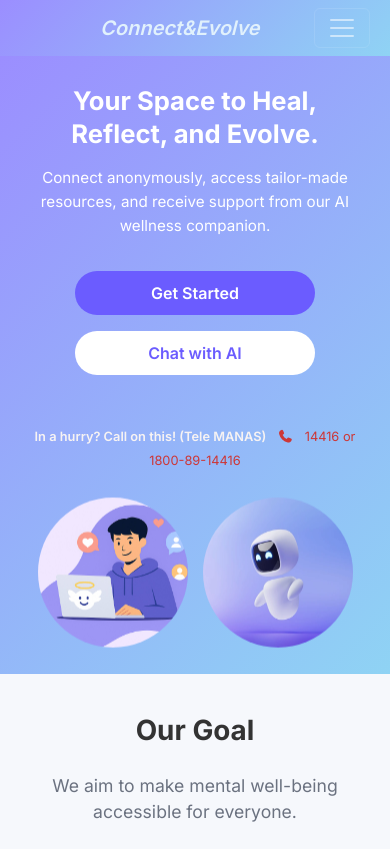
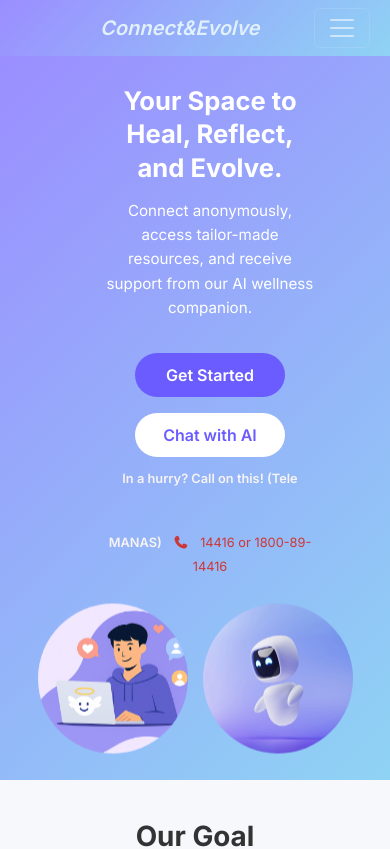
Before and after one commit to ali-0507/Digital_Mental_Health_platform, a React (Vite) app in the folder frontend/: page / in a window 390 px wide. Shown: the top 849 px of the page. Built offline with nearby package versions, Linux system fonts and the light colour scheme; no server answers.

Commit message:
screening and home correction done

```diff
--- a/frontend/src/landing_page/pages/Home.css
+++ b/frontend/src/landing_page/pages/Home.css
@@ -1,33 +1,38 @@
  /* ===== HERO ===== */
 
 .hero {
-  display: flex;
-  align-items:start;
-  justify-content: space-around;
+  display: flex !important;
+  align-items:start !important;
+  justify-content: space-around !important;
   padding: 30px 30px !important;
   background: linear-gradient(135deg, #9b8eff 0%, #8fd3f4 100%);
   color: #ffff;
-  margin:0;
-  padding-top: 100px;
+  margin:0 !important;
+  padding-top: 100px ;
 }
 
 .hero-content {
-  padding:1rem;
-  max-width: 40%;
+  padding: 2.5rem;
+  max-width: 50%;
   min-width: 300px;
+  margin-right: 8rem;
+}
+.images-wrapper{
+  display:flex;
+  flex-direction: row;
 }
 .img-area{
   margin-left:-5rem;
   width:13rem;
   height:13rem;
-  display:flex;
+
 }
 .img-area2{
-  margin-top:5rem;
-  margin-left:-4rem;
+  margin-top:9rem;
+  margin-left:4rem;
   width:13rem;
   height:13rem;
-  display:flex;
+
 }
 .images{
   border-radius:50%;
@@ -309,40 +314,41 @@ transform: translateY(-6px);
   .hero {
     flex-direction: column;
     text-align: center;
-    padding: 20px 15px !important;
-    margin: 0 !important;
-    padding-top: 40px !important;
+    padding: 20px 15px ;
+    margin: 0 ;
+    padding-top: 40px ;
     gap: 25px;
   }
 
   .hero-content {
-    max-width: 100% !important;
-    min-width: 230px !important;
-    padding: 0.5rem !important;
+    max-width: 100% ;
+    min-width: 230px ;
+    padding: 0.5rem;
+    margin-left: 5rem;
   }
 
   .hero-content h1 {
-    font-size: 1.6rem !important;
+    font-size: 1.6rem ;
     line-height: 1.3;
   }
 
   .hero-content p {
-    font-size: 0.95rem !important;
+    font-size: 0.95rem ;
   }
 
   .hero-buttons .btn-primary,
   .hero-buttons .btn-secondary {
-    width: 70% !important;
-    margin: 8px 0 !important;
-    padding: 10px 10px !important;
+    width: 70% ;
+    margin: 8px 0 ;
+    padding: 10px 10px ;
     font-size: 1rem;
   }
 
   /* Tele-Manas numbers */
   .text,
   .phone {
-    padding:0 !important;
-    font-size: 0.8rem !important;
+    padding:0 ;
+    font-size: 0.8rem ;
   }
 
   .images-wrapper {
@@ -356,15 +362,15 @@ transform: translateY(-6px);
   /* Individual image containers */
   .img-area,
   .img-area2 {
-  margin: 0 !important;
-  width: auto !important;
-  height: auto !important;
+  margin: 0 ;
+  width: auto ;
+  height: auto ;
   }
 
   /* Resize images */
   .images {
-  width: 150px !important;
-  height: 150px !important;
+  width: 150px ;
+  height: 150px ;
   }
 
 
--- a/frontend/src/landing_page/pages/Home.jsx
+++ b/frontend/src/landing_page/pages/Home.jsx
@@ -23,7 +23,7 @@ function Home() {
             support from our AI wellness companion.
           </p>
           <div className="hero-buttons">
-            <Link to="/signup" className="btn-primary">
+            <Link to="/login" className="btn-primary">
               Get Started
             </Link>
             <Link to="/chat" className="btn-secondary">
--- a/frontend/src/landing_page/pages/Screening.jsx
+++ b/frontend/src/landing_page/pages/Screening.jsx
@@ -1,4 +1,5 @@
 
+import { Link } from "react-router-dom";
 import ScreeningForm from "../components/ScreeningForm";
 // reuse theme (adjust path if needed)
 import "./Screening.css";             // tiny page-specific tweaks
@@ -26,6 +27,12 @@ function Screening() {
          <a href="/history" className={`btn history-btn ${!isLoggedIn ? "disabled" : ""}`}>
           View history
         </a>
+         {!isLoggedIn && (
+                  <div className="mt-2">
+                    Please <Link to="/login" style={{color:"#873ce2ff", textDecoration:"underline"}}>login</Link> to view your history.
+                  </div>
+                )}
+
       </div>
 
         <div className="screening-card m-3 p-4 p-md-4">
--- a/frontend/src/landing_page/pages/ScreeningHistory.jsx
+++ b/frontend/src/landing_page/pages/ScreeningHistory.jsx
@@ -103,13 +103,21 @@ const deleteSingle = async (id) => {
 
 
                <ul id="answer" style={{ listStyleType: "none" }}>
-                {item.questions.map((question, qIndex) => (
+               {(item.questions || []).map((question, qIndex) => {
+               const answer = item.answers?.[qIndex];               // safe access
+               const display = (answer === undefined || answer === null)
+                ? "No answer"
+                : (OPTIONS[answer] ?? answer);
+         return (
                <li key={qIndex} style={{ marginBottom: "8px" }}>
                <b>&#9679;</b> {question} <br /><br/>
               <p style={{fontWeight:"lighter",color:"GrayText",padding:"0px"}}>
-                      Your response &rarr; </p>{OPTIONS[item.answers[qIndex]] ?? item.answers[qIndex]}
+               Your response &rarr;
+            </p>
+           {display}
          </li>
-                ))}
+       );
+      })}
    </ul>
 
           </div>
```
Lines whose indentation alone changed are shown as unchanged.
